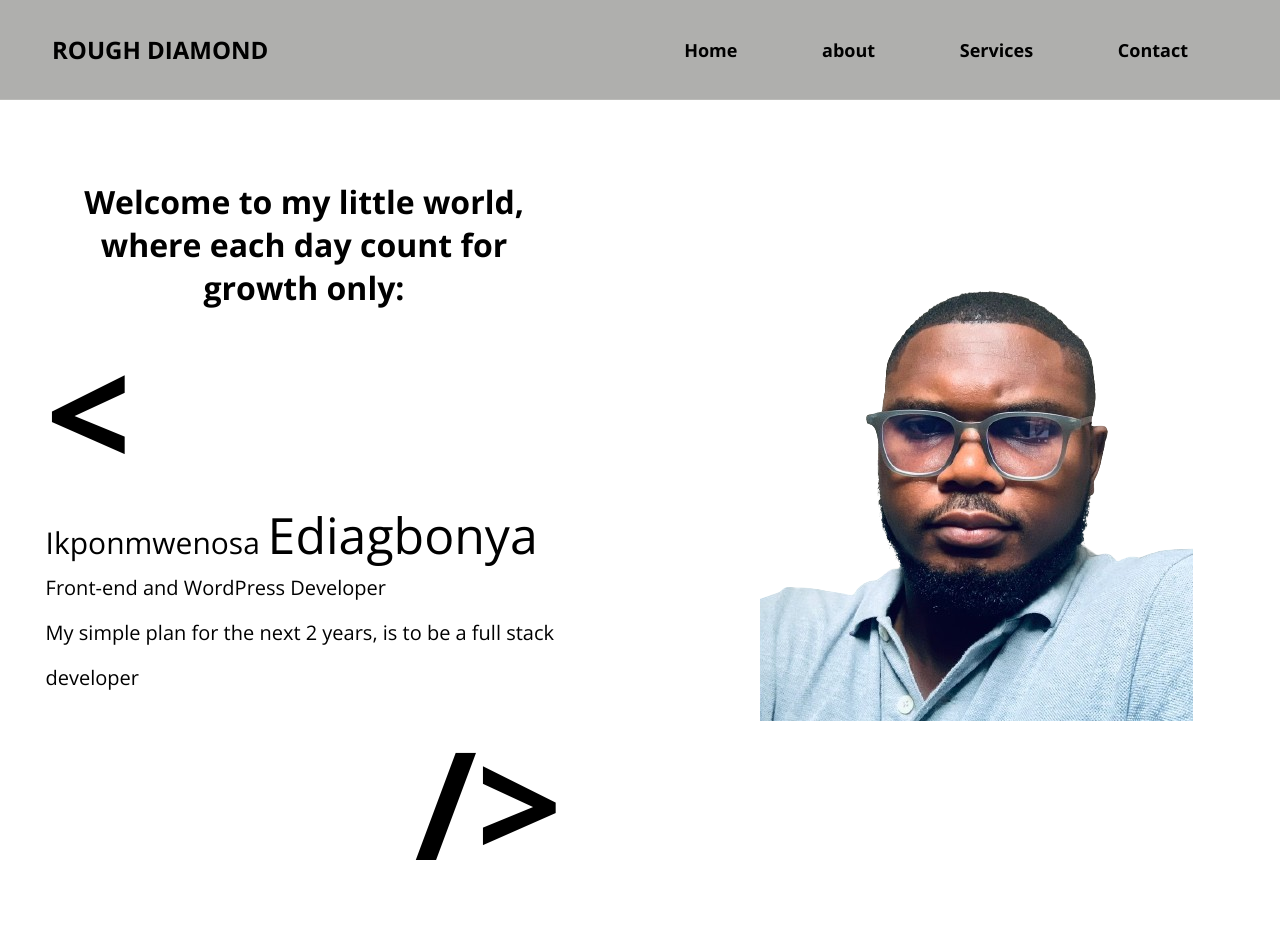
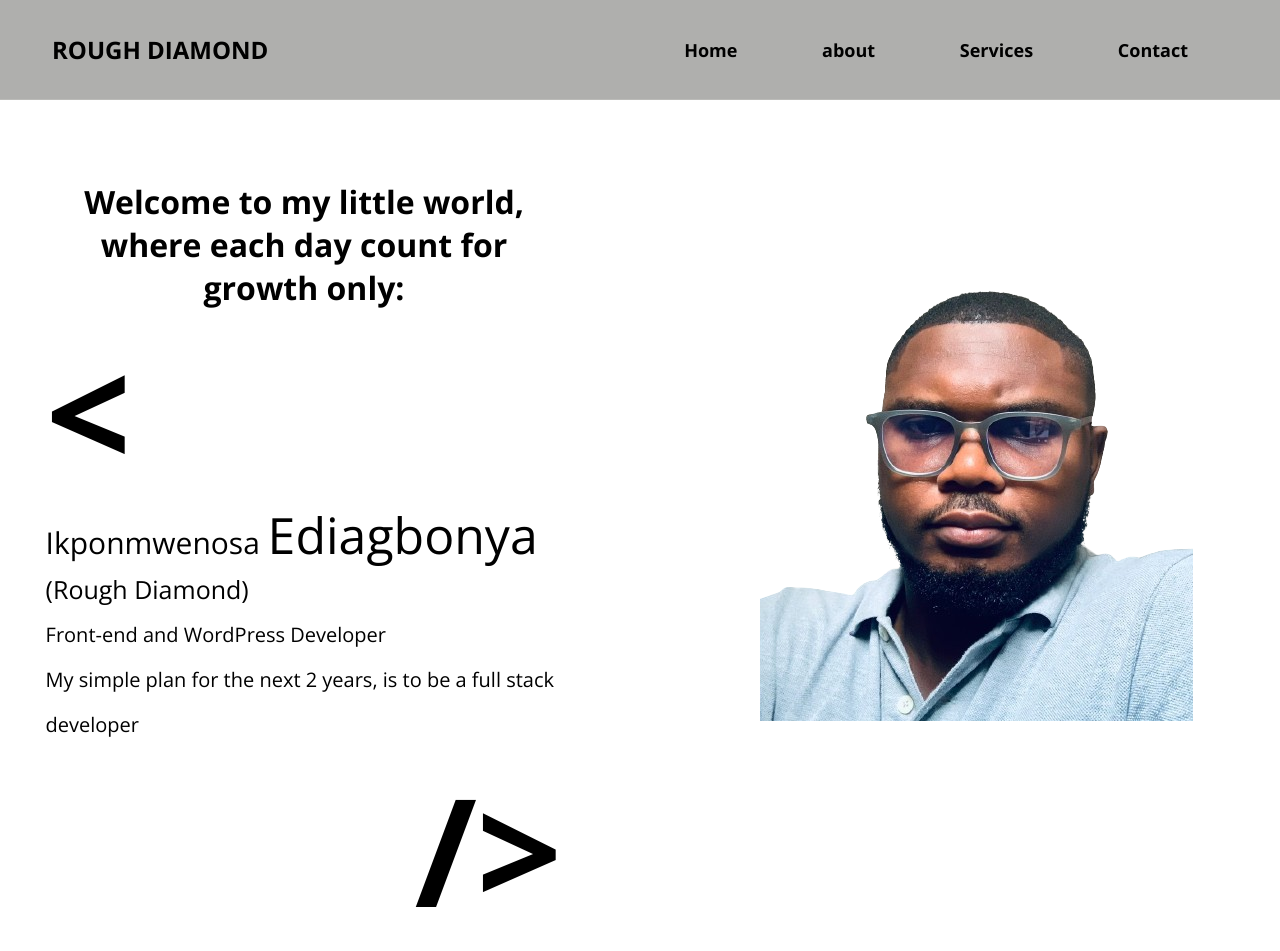
Before and after one commit to rough-diamond213/my-personal-website, a plain HTML site: page index.html in a window 1280 px wide. Before the commit the page ends 904 px from the top, so only its background shows below. Drawn offline with nearby package versions, Linux system fonts and the light colour scheme.

Commit message:
Update index.html

```diff
--- a/index.html
+++ b/index.html
@@ -31,7 +31,7 @@
           </p>
           <h2 id="opening-tag">&lt;</h2>
           <div class="name">
-            <p class="my-name">Ikponmwenosa <span>Ediagbonya</span></p>
+            <p class="my-name">Ikponmwenosa <span>Ediagbonya</span><br><small>(Rough Diamond)</small></p>
             <p>Front-end and WordPress Developer</p>
             <p>
               My simple plan for the next 2 years, is to be a full stack
```
